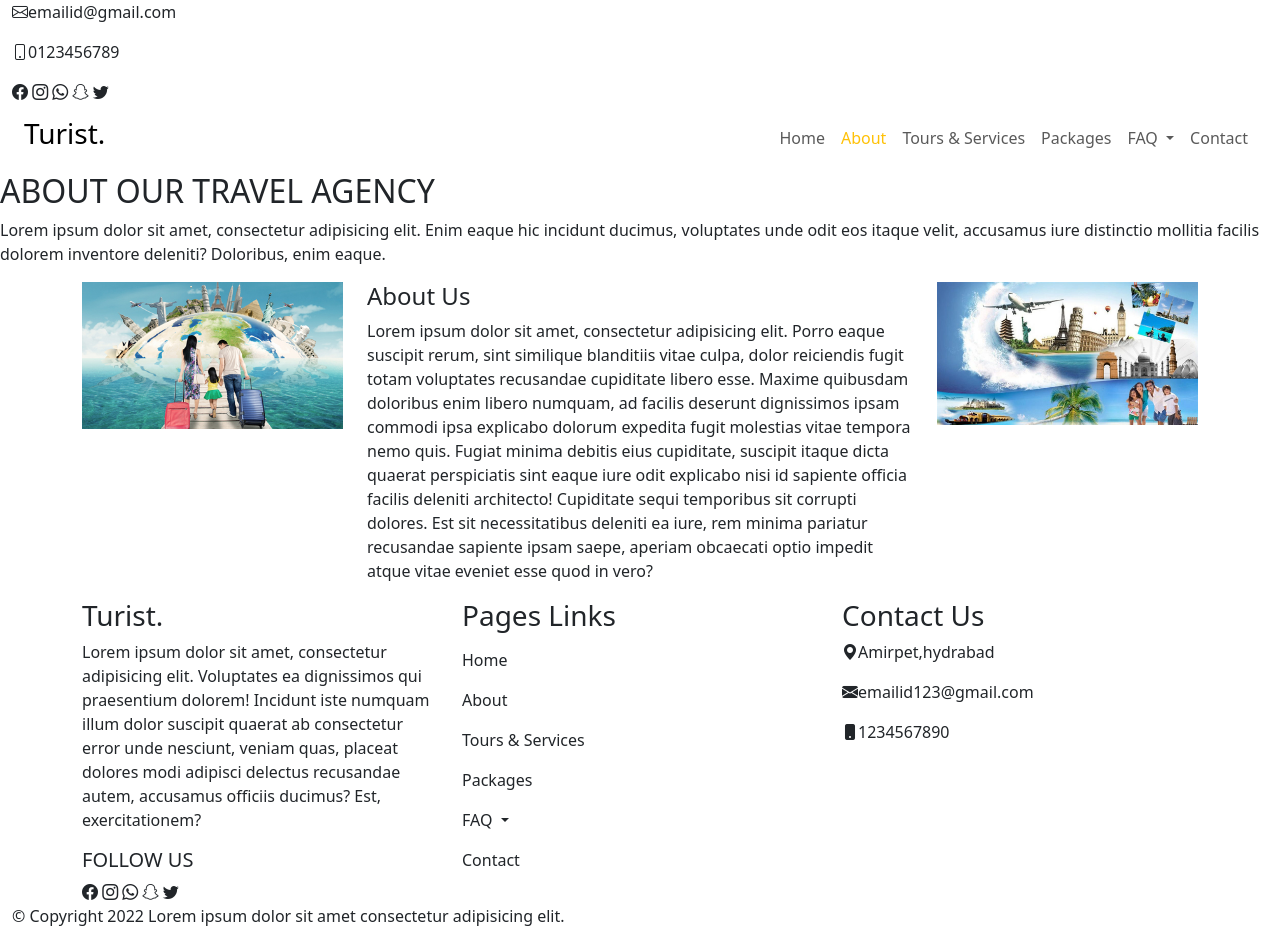
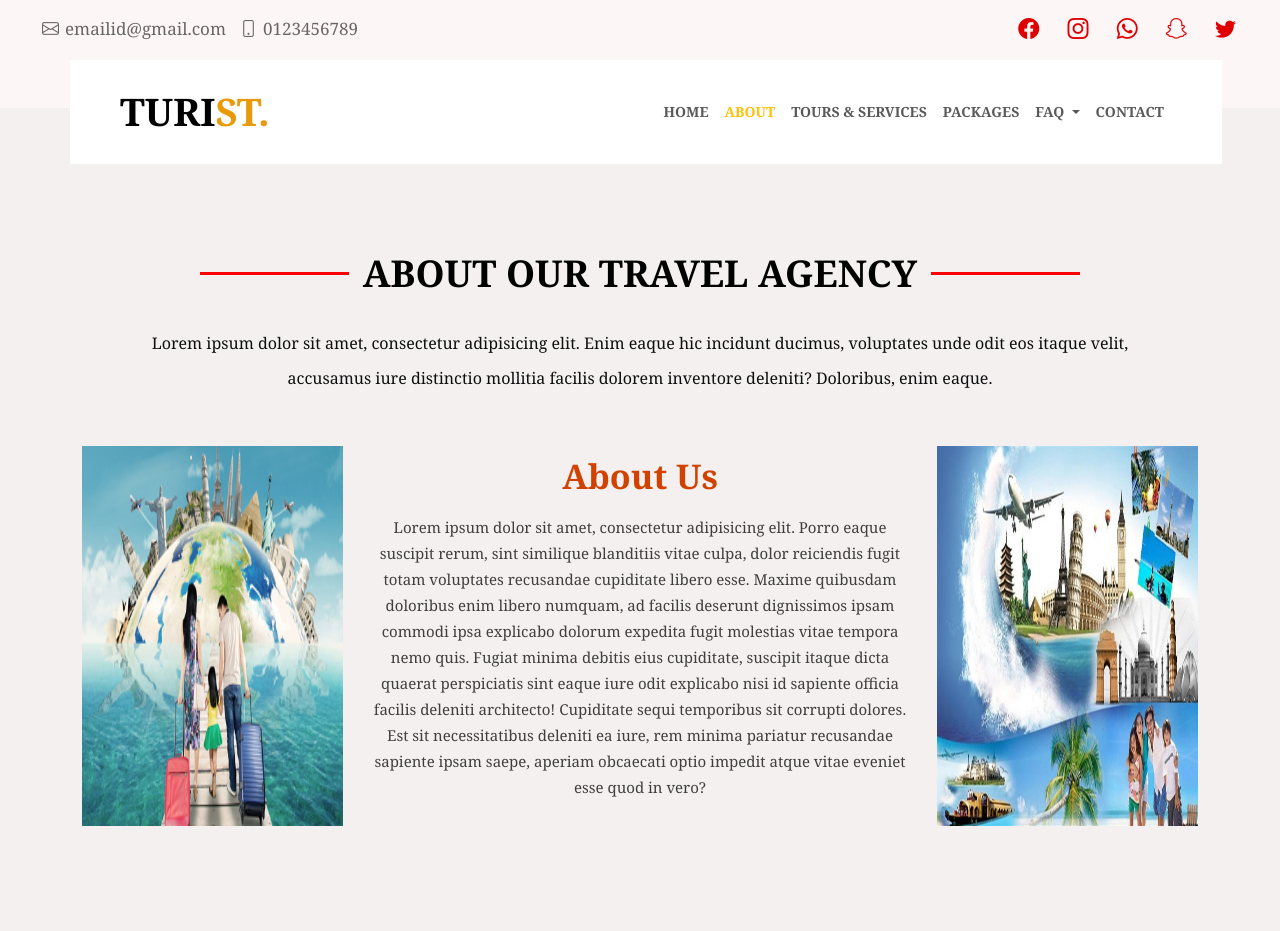
Before and after one commit to SAHOO662/Tour_Travel_Site, a plain HTML site: page public/about.html in a window 1280 px wide. Shown: the top 931 px of the page. Drawn offline with nearby package versions, Linux system fonts and the light colour scheme; the site is published under a folder, as on GitHub Pages, so addresses that start at the root find nothing.

Commit message:
reast path change
update 3

```diff
--- a/public/about.html
+++ b/public/about.html
@@ -7,7 +7,7 @@
     <meta name="viewport" content="width=device-width, initial-scale=1.0">
     <title>Document</title>
     <!-- add css -->
-    <link rel="stylesheet" href="/src/style.css">
+    <link rel="stylesheet" href="../src/style.css">
 
     <!-- Connect with Bootstrap, Bootstrap-icons & googlefonts -->
     <link rel="stylesheet" href="https://cdn.jsdelivr.net/npm/bootstrap@5.3.0-alpha1/dist/css/bootstrap.min.css">
@@ -43,7 +43,7 @@
                         <!-- bootstrap navbar -->
                         <nav class="navbar navbar-expand-lg">
                             <div class="container-fluid">
-                                <a class="navbar-brand" href="/index.html">
+                                <a class="navbar-brand" href="../index.html">
                                     <h3 class="nav-brand-logo">Turi<span>st.</span></h3>
                                 </a>
                                 <button class="navbar-toggler" type="button" data-bs-toggle="collapse"
--- a/public/contact.html
+++ b/public/contact.html
@@ -7,7 +7,7 @@
     <meta name="viewport" content="width=device-width, initial-scale=1.0">
     <title>Document</title>
     <!-- add css -->
-    <link rel="stylesheet" href="/src/style.css">
+    <link rel="stylesheet" href="../src/style.css">
 
     <!-- Connect with Bootstrap, Bootstrap-icons & googlefonts -->
     <link rel="stylesheet" href="https://cdn.jsdelivr.net/npm/bootstrap@5.3.0-alpha1/dist/css/bootstrap.min.css">
@@ -43,7 +43,7 @@
                         <!-- bootstrap navbar -->
                         <nav class="navbar navbar-expand-lg">
                             <div class="container-fluid">
-                                <a class="navbar-brand" href="/index.html">
+                                <a class="navbar-brand" href="../index.html">
                                     <h3 class="nav-brand-logo">Turi<span>st.</span></h3>
                                 </a>
                                 <button class="navbar-toggler" type="button" data-bs-toggle="collapse"
```
Also changed, not shown: public/home.html (+1 -1 lines), public/packages.html (+2 -2 lines), public/tours&services.html (+1 -1 lines).
